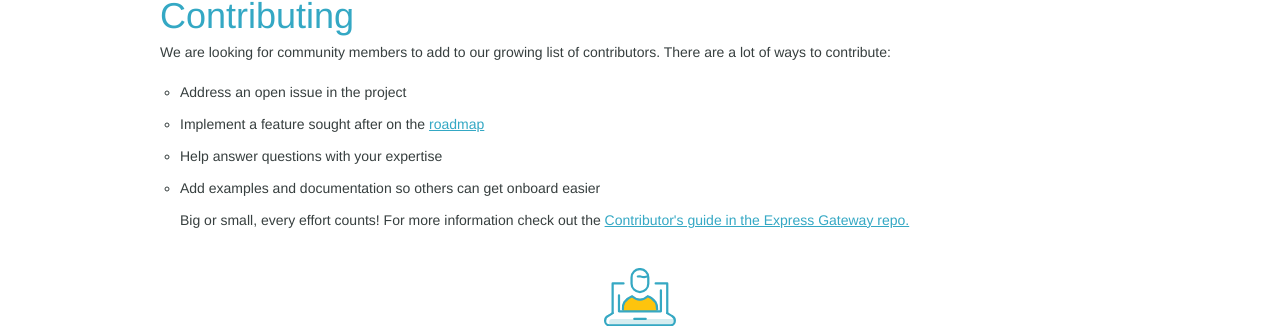
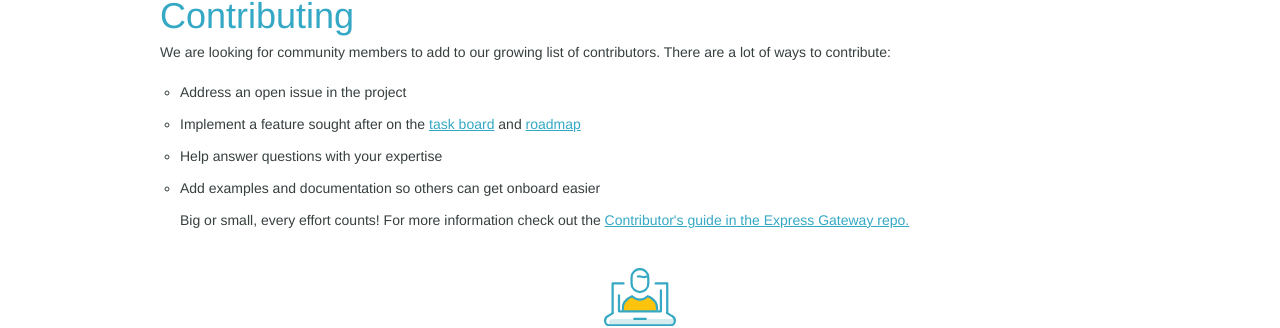
Before and after one commit to ExpressGateway/express-gateway.io, a Jekyll site: the page built from _pages/resources.md, in a window 1280 px wide and 900 px high, scrolled down 1877 px. Shown: the part 144-472 px from the top of the window. Built offline with Jekyll 4.4.1, drawn with Linux system fonts in a browser that asks for light colours; nearby versions of some CDN libraries; some web fonts are replaced; comment, search, counter and statistics services are not loaded.

Commit message:
added separate roadmap and task board links

```diff
--- a/_pages/resources.md
+++ b/_pages/resources.md
@@ -71,7 +71,7 @@ permalink: /resources/
 <span>We are looking for community members to add to our growing list of contributors. There are a lot of ways to contribute:</span>
 <ul class="contribute">
     <li>Address an open issue in the project</li>
-    <li>Implement a feature sought after on the <a href="https://waffle.io/ExpressGateway/express-gateway" target="_blank">roadmap</a></li>
+    <li>Implement a feature sought after on the <a href="https://waffle.io/ExpressGateway/express-gateway" target="_blank">task board</a> and <a href="https://github.com/ExpressGateway/express-gateway/wiki/Express-Gateway-Roadmap" target="_blank">roadmap</a></li>
     <li>Help answer questions with your expertise</li>
     <li>Add examples and documentation so others can get onboard easier</li>
 <span>Big or small, every effort counts! For more information check out the <a href="https://github.com/ExpressGateway/express-gateway/blob/master/Contributing.md" target="_blank">Contributor's guide in the Express Gateway repo.</a></span>
```
